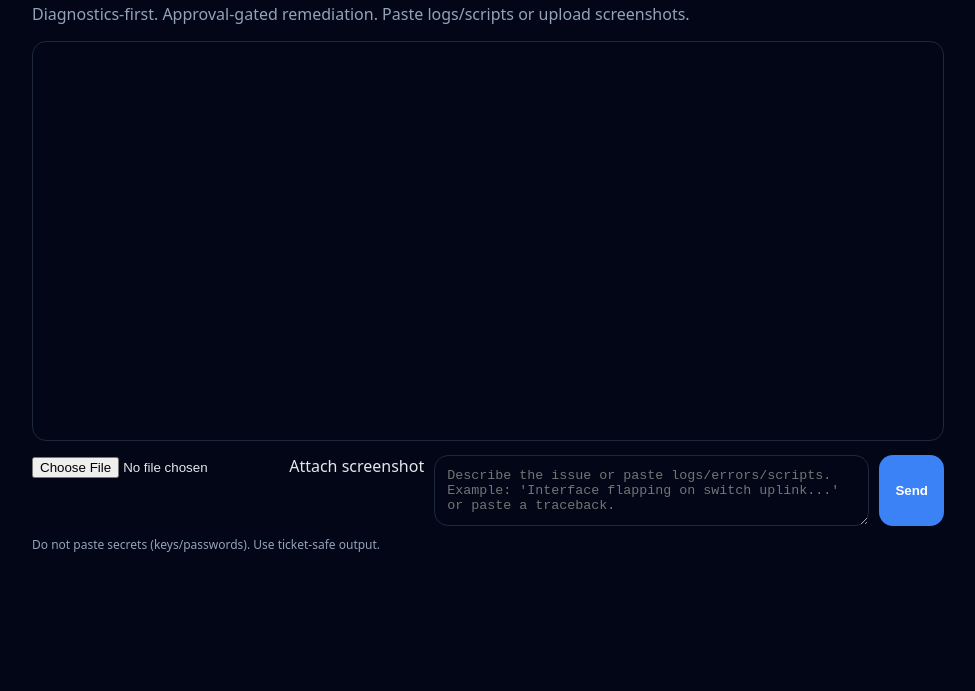
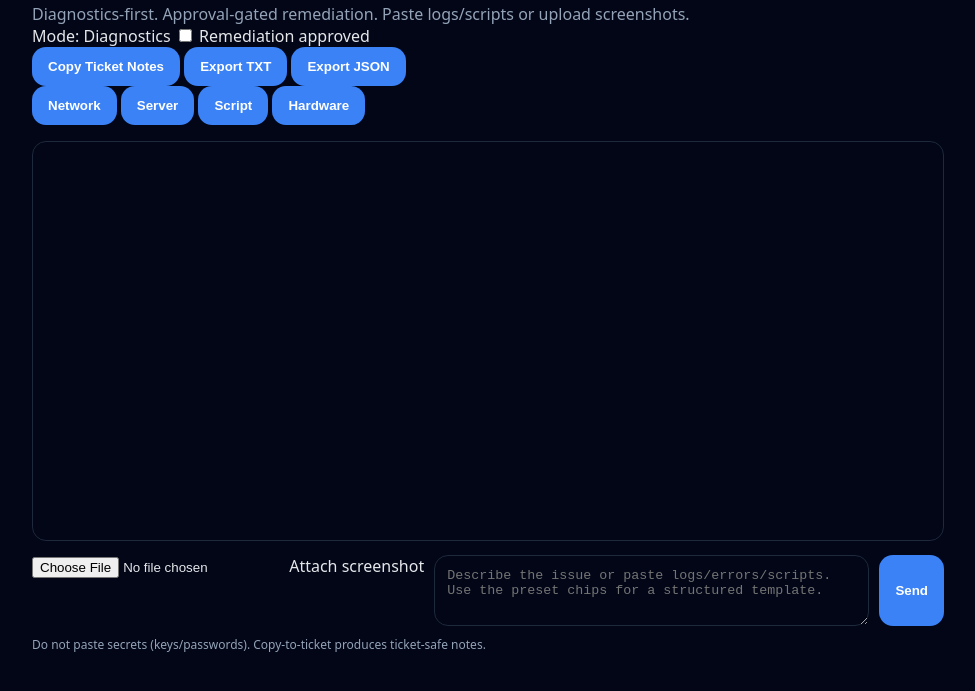
Before and after one commit to ElSpaniard97/imbedded-csrma-ai-agent, a plain HTML site: page index.html in a window 1280 px wide. Shown: the part 87-778 px from the top of the page, without its empty margins (152-1127 px from the left). Drawn offline with Linux system fonts and the light colour scheme; files that its build step writes are made by us from their sources; files whose address does not match are found by name.

Commit message:
Update index.html

```diff
--- a/index.html
+++ b/index.html
@@ -4,7 +4,7 @@
   <meta charset="utf-8" />
   <meta name="viewport" content="width=device-width,initial-scale=1" />
   <title>AI Infrastructure Troubleshooting</title>
-  <meta name="description" content="Diagnostics-first. Approval-gated remediation. Paste logs, errors, scripts, or upload screenshots." />
+  <meta name="description" content="Diagnostics-first. Approval-gated remediation. Paste logs/scripts or upload screenshots." />
   <link rel="stylesheet" href="./assets/css/main.css" />
 </head>
 <body>
@@ -12,10 +12,34 @@
     <header class="top">
       <div class="brand">
         <div class="mark">AI</div>
-        <div>
+        <div class="brandText">
           <h1>Infrastructure Troubleshooting</h1>
           <p>Diagnostics-first. Approval-gated remediation. Paste logs/scripts or upload screenshots.</p>
         </div>
+      </div>
+
+      <div class="toolbar">
+        <div class="mode">
+          <span class="pill" id="modePill">Mode: Diagnostics</span>
+          <label class="toggle">
+            <input type="checkbox" id="approveToggle" />
+            <span class="toggleUi"></span>
+            <span class="toggleText">Remediation approved</span>
+          </label>
+        </div>
+
+        <div class="actions">
+          <button class="btn secondary" type="button" id="copyTicketBtn">Copy Ticket Notes</button>
+          <button class="btn secondary" type="button" id="exportTxtBtn">Export TXT</button>
+          <button class="btn secondary" type="button" id="exportJsonBtn">Export JSON</button>
+        </div>
+      </div>
+
+      <div class="presets" aria-label="Preset prompts">
+        <button class="chip" type="button" data-preset="network">Network</button>
+        <button class="chip" type="button" data-preset="server">Server</button>
+        <button class="chip" type="button" data-preset="script">Script</button>
+        <button class="chip" type="button" data-preset="hardware">Hardware</button>
       </div>
     </header>
 
@@ -28,17 +52,19 @@
       </label>
 
       <textarea id="message" class="input" rows="3"
-        placeholder="Describe the issue or paste logs/errors/scripts. Example: 'Interface flapping on switch uplink...' or paste a traceback."
+        placeholder="Describe the issue or paste logs/errors/scripts. Use the preset chips for a structured template."
         required></textarea>
 
-      <button class="btn" type="submit">Send</button>
+      <button class="btn primary" type="submit" id="sendBtn">Send</button>
     </form>
 
     <footer class="foot">
       <div class="muted">
-        Do not paste secrets (keys/passwords). Use ticket-safe output.
+        Do not paste secrets (keys/passwords). Copy-to-ticket produces ticket-safe notes.
       </div>
     </footer>
+
+    <div class="toast" id="toast" role="status" aria-live="polite"></div>
   </main>
 
   <script>
```
